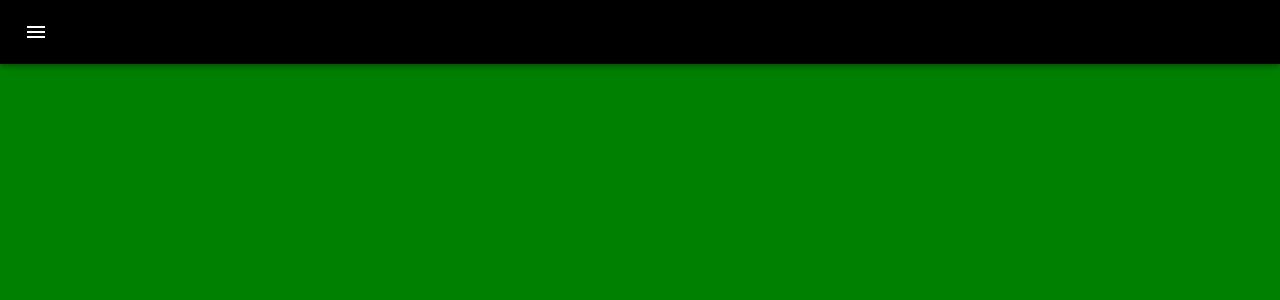
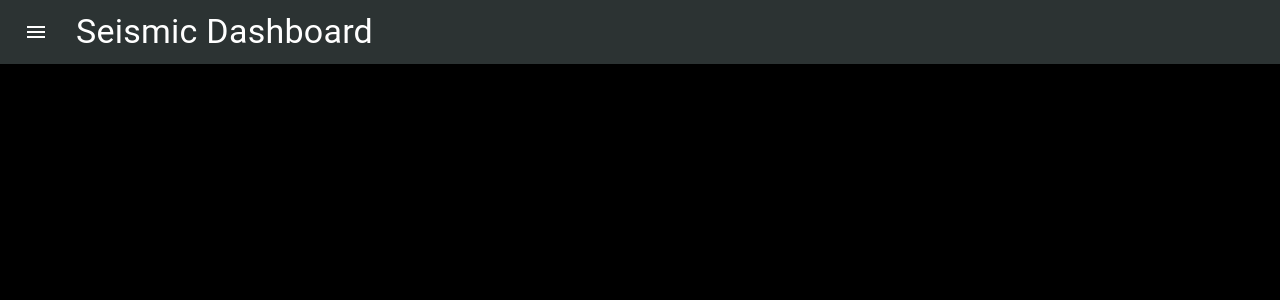
Before and after one commit to freethinkingzen/seismic-dashboard-2.0, a React (Create React App) app: page / in a window 1280 px wide. Shown: the top 300 px of the page. Built offline with nearby package versions, Linux system fonts and the light colour scheme.

Commit message:
added theme and appbar

```diff
--- a/src/App.js
+++ b/src/App.js
@@ -1,8 +1,13 @@
+import { CssBaseline, ThemeProvider } from '@mui/material';
 import Layout from './components/Layout';
+import theme from './components/theme';
 
 function App() {
   return (
-    <Layout />
+    <ThemeProvider theme={theme}>
+      <CssBaseline />
+      <Layout />
+    </ThemeProvider>
   );
 }
 
--- a/src/components/Layout.js
+++ b/src/components/Layout.js
@@ -1,35 +1,18 @@
 import React from "react";
 import {
-    AppBar,
     Box,
-    IconButton,
     Stack,
-    Toolbar
 } from "@mui/material";
-import MenuIcon from '@mui/icons-material/Menu';
+import { surfaces } from "./theme";
+import NavHeader from "./NavHeader";
 
 export default function Layout() {
+
     return(
-        <Box container sx={{ height: '100vh', backgroundColor: 'green' }}>
+        <Box container sx={{ height: '100vh', backgroundColor: surfaces['black']}}>
             <Stack>
-                <Box sx={{ height: '4em', flexGrow: 1 }}>
-                    <AppBar sx={{ backgroundColor: 'black' }}>
-                        <Toolbar>
-                            <IconButton
-                                size="large"
-                                edge="start"
-                                color="inherit"
-                                aria-label="menu"
-                                sx={{ mr: 2 }}
-                            >
-                                <MenuIcon/>
-                            </IconButton>
-
-                        </Toolbar>
-                    </AppBar>
-                </Box>
+                <NavHeader />
             </Stack>
         </Box>
-
     )
 }
--- /dev/null
+++ b/src/components/NavHeader.js
@@ -0,0 +1,31 @@
+import React from 'react';
+import {
+    AppBar,
+    Box,
+    IconButton,
+    Toolbar,
+    Typography,
+} from '@mui/material';
+import MenuIcon from '@mui/icons-material/Menu';
+
+export default function NavHeader () {
+
+    return (
+        <Box sx={{ height: '4em', flexGrow: 1 }}>
+            <AppBar color="primary">
+                <Toolbar>
+                    <IconButton
+                        size="large"
+                        edge="start"
+                        color="inherit"
+                        aria-label="menu"
+                        sx={{ mr: 2 }}
+                    >
+                        <MenuIcon/>
+                    </IconButton>
+                    <Typography variant="h4" component="h1">Seismic Dashboard</Typography>
+                </Toolbar>
+            </AppBar>
+        </Box>
+    )
+}
--- /dev/null
+++ b/src/components/theme.js
@@ -0,0 +1,23 @@
+import { createTheme } from "@mui/material/styles";
+
+export const surfaces = {
+    light: '#A5C9CA',
+    medium: '#395B64',
+    dark: '#2C3333',
+    black: '#000000'
+}
+const theme = createTheme({
+    palette: {
+        primary: {
+            light: surfaces['medium'],
+            main: surfaces['dark'],
+            dark: surfaces['black'],
+        },
+        secondary: {
+            main: '#EAC333',
+            dark: '#E6B609',
+        }
+    },
+});
+
+export default theme;
```
